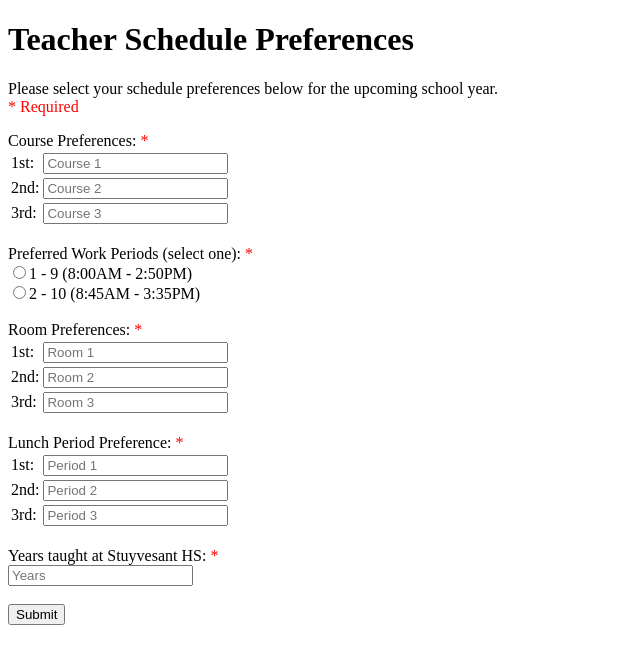
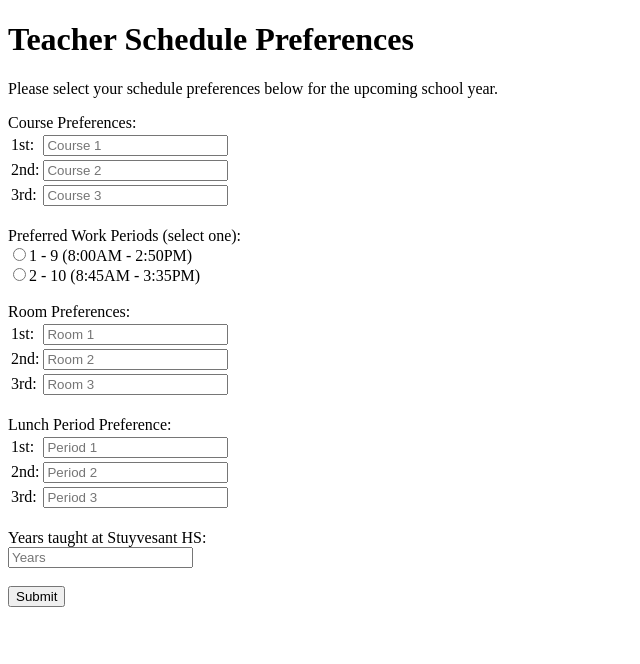
Before and after one commit to jchua1/OutofTuneContrabassoonGoonPlatoon, a Flask app: page /form in a window 1280 px wide. Shown: the top 664 px of the page, without its empty margins (0-640 px from the left). Run offline with Flask 2, Linux system fonts and the light colour scheme.

Commit message:
form update

```diff
--- a/templates/form.html
+++ b/templates/form.html
@@ -13,11 +13,10 @@
 
     <p>
       Please select your schedule preferences below for the upcoming school year.<br>
-      <font color="red">* Required</font>
     </p>
 
     <form method="POST" action="/input">
-      Course Preferences: <font color="red">*</font><br>
+      Course Preferences:<br>
       <table>
 	<tr>
 	  <td>1st:</td>
@@ -34,11 +33,11 @@
       </table>
       <br>
 
-      Preferred Work Periods (select one): <font color="red">*</font><br>
+      Preferred Work Periods (select one):<br>
       <input type="radio" name="period" value="option1" required>1 - 9 (8:00AM - 2:50PM)<br>
       <input type="radio" name="period" value="option2">2 - 10 (8:45AM - 3:35PM)<br><br>
 
-      Room Preferences: <font color="red">*</font><br>
+      Room Preferences:<br>
       <table>
 	<tr>
 	  <td>1st:</td>
@@ -55,7 +54,7 @@
       </table>
       <br>
 
-      Lunch Period Preference: <font color="red">*</font><br>
+      Lunch Period Preference:<br>
       <table>
 	<tr>
 	  <td>1st:</td>
@@ -72,7 +71,7 @@
       </table>
       <br>
 
-      Years taught at Stuyvesant HS: <font color="red">*</font><br>
+      Years taught at Stuyvesant HS:<br>
       <input type="text" placeholder="Years" name="quals" required>
       <br><br>
 
```
